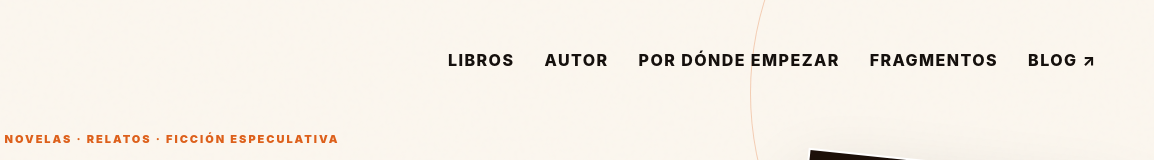
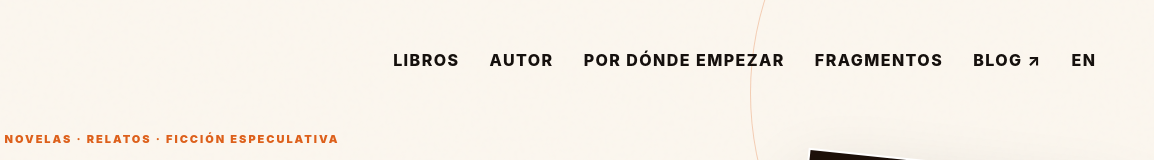
Before and after one commit to aguscort/web-escritor, a plain HTML site: page home.html in a window 1280 px wide. Shown: the top 160 px of the page, 126-1280 px from the left. Drawn offline with Linux system fonts and the light colour scheme.

Commit message:
Add language switch link for English version

```diff
--- a/home.html
+++ b/home.html
@@ -245,6 +245,7 @@
       <a href="#empezar">Por dónde empezar</a>
       <a href="#fragmentos">Fragmentos</a>
       <a href="https://byaguscortes.tumblr.com/" target="_blank" rel="me noopener noreferrer">Blog ↗</a>
+      <a aria-label="English version" class="lang-switch" href="en/" hreflang="en" lang="en">EN</a>
     </nav>
   </header>
 
```
